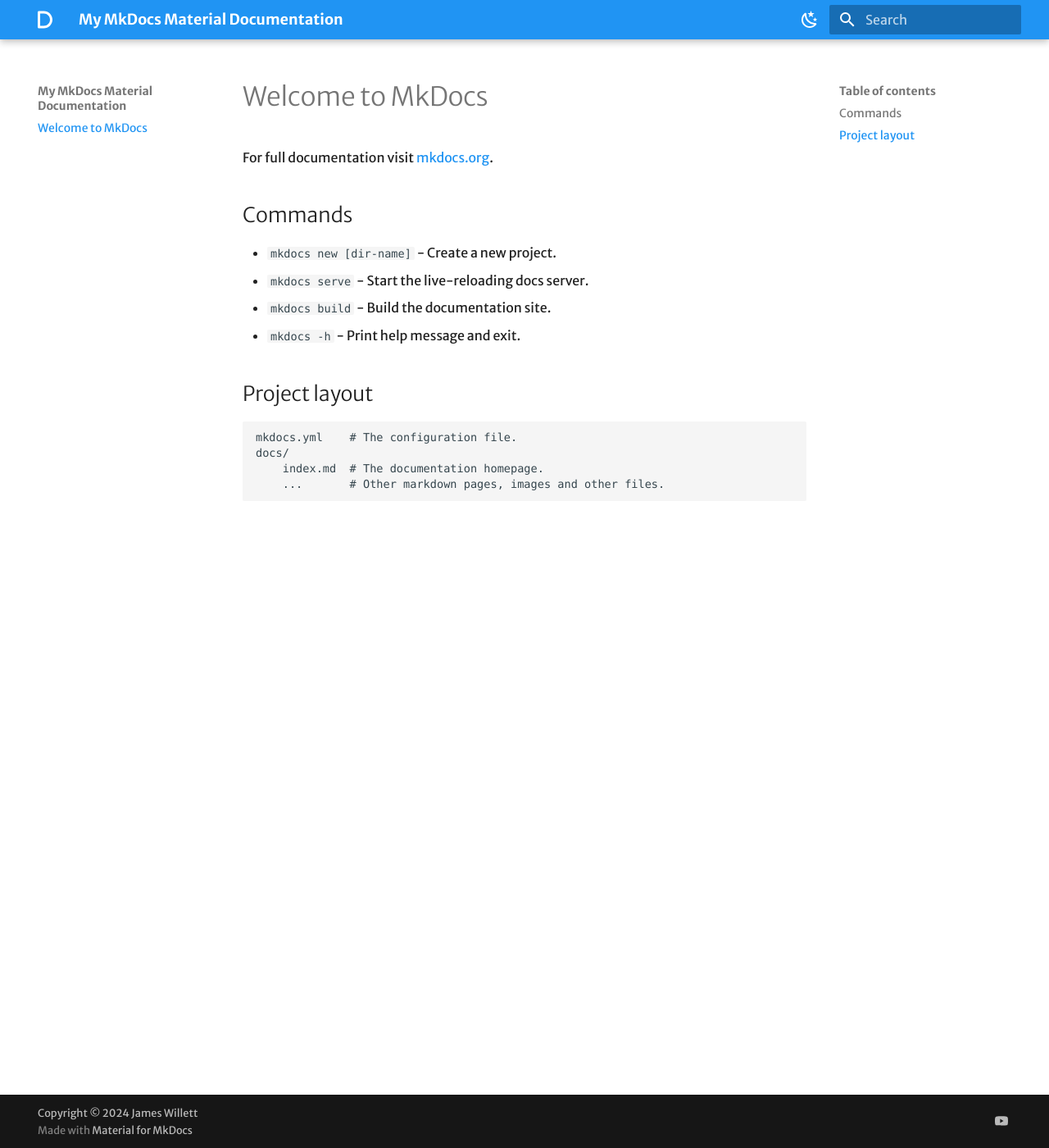
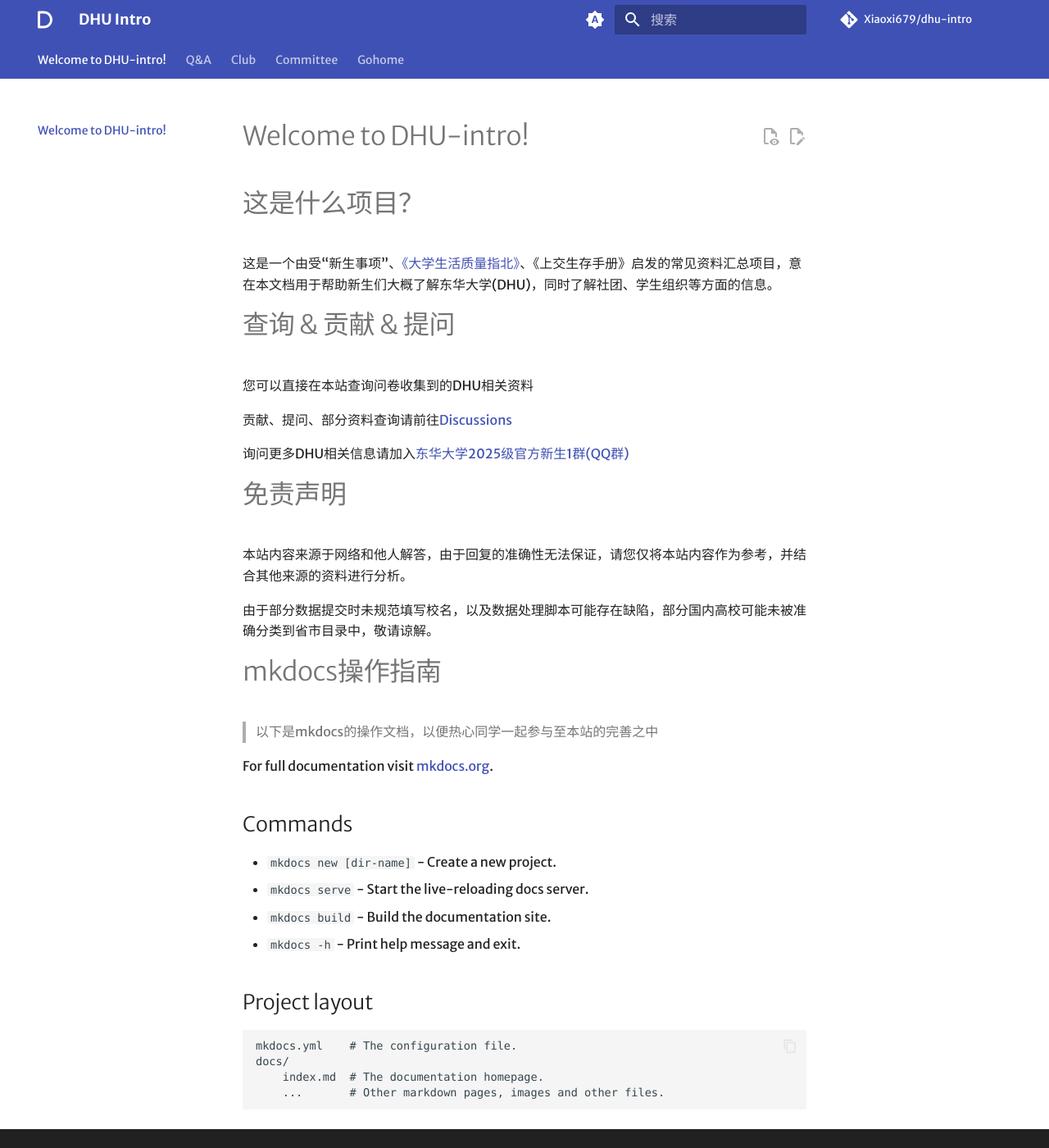
Before and after one commit to Xiaoxi679/dhu-intro, an MkDocs documentation site: the page built from docs/index.md, in a window 1280 px wide and 1400 px high. Shown: the whole window at 82% size. Built offline with MkDocs 1.6.1 and Material for MkDocs 9.7.7, drawn with Linux system fonts in a browser that asks for light colours; some web fonts are replaced; comment, search, counter and statistics services are not loaded; the version menu is left out.

Commit message:
7.23 updated

```diff
--- a/docs/index.md
+++ b/docs/index.md
@@ -1,4 +1,25 @@
-# Welcome to MkDocs
+# Welcome to DHU-intro!
+
+# 这是什么项目？
+
+这是一个由受“新生事项”、[《大学生活质量指北》](https://github.com/CollegesChat/)、《上交生存手册》启发的常见资料汇总项目，意在本文档用于帮助新生们大概了解东华大学(DHU)，同时了解社团、学生组织等方面的信息。
+
+# 查询 & 贡献 & 提问
+您可以直接在本站查询问卷收集到的DHU相关资料
+
+贡献、提问、部分资料查询请前往[Discussions](https://github.com/Xiaoxi679/dhu-intro/discussions)
+
+询问更多DHU相关信息请加入[东华大学2025级官方新生1群(QQ群)](http://qm.qq.com/cgi-bin/qm/qr?_wv=1027&k=pbyfAD0-RifE66lMEMBw0PlLZGHb6Wgj&authKey=t3h8XSYIr6LDwrONlgCiKAo%2FqRSGuZlPhHL7i%2BUsin4ok3EfYVgfNIyOgwxwtTdG&noverify=0&group_code=1053396423)
+
+# 免责声明
+
+本站内容来源于网络和他人解答，由于回复的准确性无法保证，请您仅将本站内容作为参考，并结合其他来源的资料进行分析。
+
+由于部分数据提交时未规范填写校名，以及数据处理脚本可能存在缺陷，部分国内高校可能未被准确分类到省市目录中，敬请谅解。
+
+# mkdocs操作指南
+
+> 以下是mkdocs的操作文档，以便热心同学一起参与至本站的完善之中
 
 For full documentation visit [mkdocs.org](https://www.mkdocs.org).
 
--- a/mkdocs.yml
+++ b/mkdocs.yml
@@ -1,32 +1,73 @@
-site_name: My MkDocs Material Documentation
-site_url: https://sitename.example
+site_name: DHU Intro
+site_url: https://xiaoxi679.github.io/dhu-intro/
+repo_name: Xiaoxi679/dhu-intro
+repo_url: https://github.com/Xiaoxi679/dhu-intro
 theme:
+
+  language: zh
+
   name: material
+
   font:
     text: Merriweather Sans
     code: Red Hat Mono
+
   icon:
     logo: fontawesome/solid/d
+    repo: fontawesome/brands/git-alt
+
   features:
+    - announce.dismiss
+    - content.action.edit
+    - content.action.view
+    - content.code.annotate
+    - content.code.copy
+    # - content.code.select
+    # - content.footnote.tooltips
+    # - content.tabs.link
+    - content.tooltips
+    # - header.autohide
+    # - navigation.expand
     - navigation.footer
+    - navigation.indexes
+    # - navigation.instant
+    # - navigation.instant.prefetch
+    # - navigation.instant.progress
+    # - navigation.prune
+    - navigation.sections
+    - navigation.tabs
+    # - navigation.tabs.sticky
+    - navigation.top
+    - navigation.tracking
+    - search.highlight
+    - search.share
+    - search.suggest
+    - toc.follow
+    # - toc.integrate
 
   palette:
 
-    # Light Mode
-    - scheme: default
+    # Palette toggle for automatic mode
+    - media: "(prefers-color-scheme)"
       toggle:
-        icon: material/weather-night
-        name: Light mode
-      primary: blue
-      accent: deep orange
+        icon: material/brightness-auto
+        name: Switch to light mode
 
-    # Dark Mode
-    - scheme: slate
+    # Palette toggle for light mode
+    - media: "(prefers-color-scheme: light)"
+      scheme: default
+
+
       toggle:
-        icon: material/weather-sunny
-        name: Dark mode
-      primary: green
-      accent: deep purple
+        icon: material/brightness-7
+        name: Switch to dark mode
+
+    # Palette toggle for dark mode
+    - media: "(prefers-color-scheme: dark)"
+      scheme: slate
+      toggle:
+        icon: material/brightness-4
+        name: Switch to system preference
 
 markdown_extensions:
   - attr_list
@@ -53,5 +94,7 @@
   social:
     - icon: simple/youtube
       link: https://youtube.com/@james-willett
+  version:
+    provider: mike
 
 copyright: Copyright &copy; 2024 James Willett
```
Also changed, not shown: docs/Q&A/ASK.md (added, +50 -0 lines), docs/Q&A/Q&A.md (added, +171 -0 lines), docs/club/club.md (added, +125 -0 lines), docs/committee/committee.md (added, +5 -0 lines), docs/gohome/gohome.md (added, +37 -0 lines), docs/Pic/club/GalGame.jpg (added), docs/Pic/club/Hechangtuan.jpg (added), docs/Pic/club/Shulikou.jpg (added), docs/Pic/club/Yixiangxiang.jpg (added), docs/Pic/club/football.jpg (added), docs/Pic/map/songjiang-official.jpg (added), docs/Pic/map/songjiang-yiban.jpg (added), docs/Pic/map/yanan-yiban.jpg (added), 2 other files.
